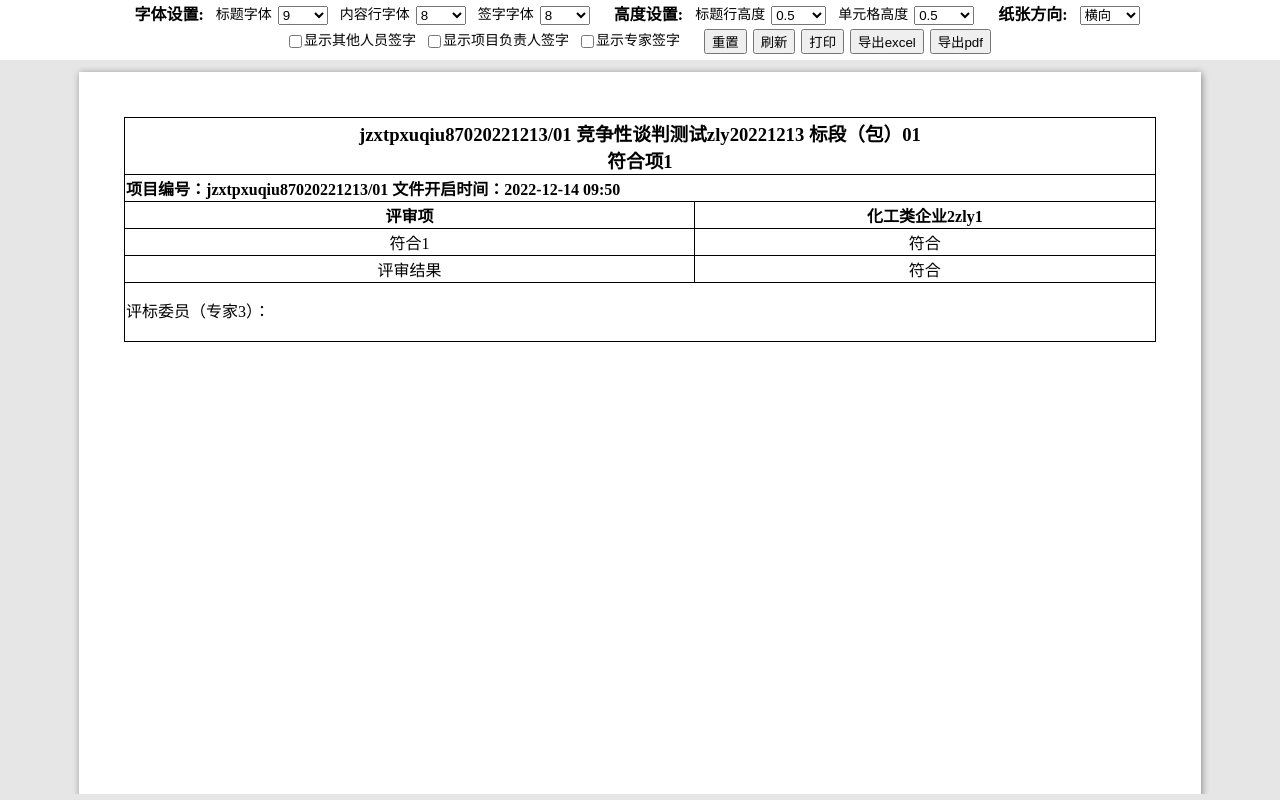
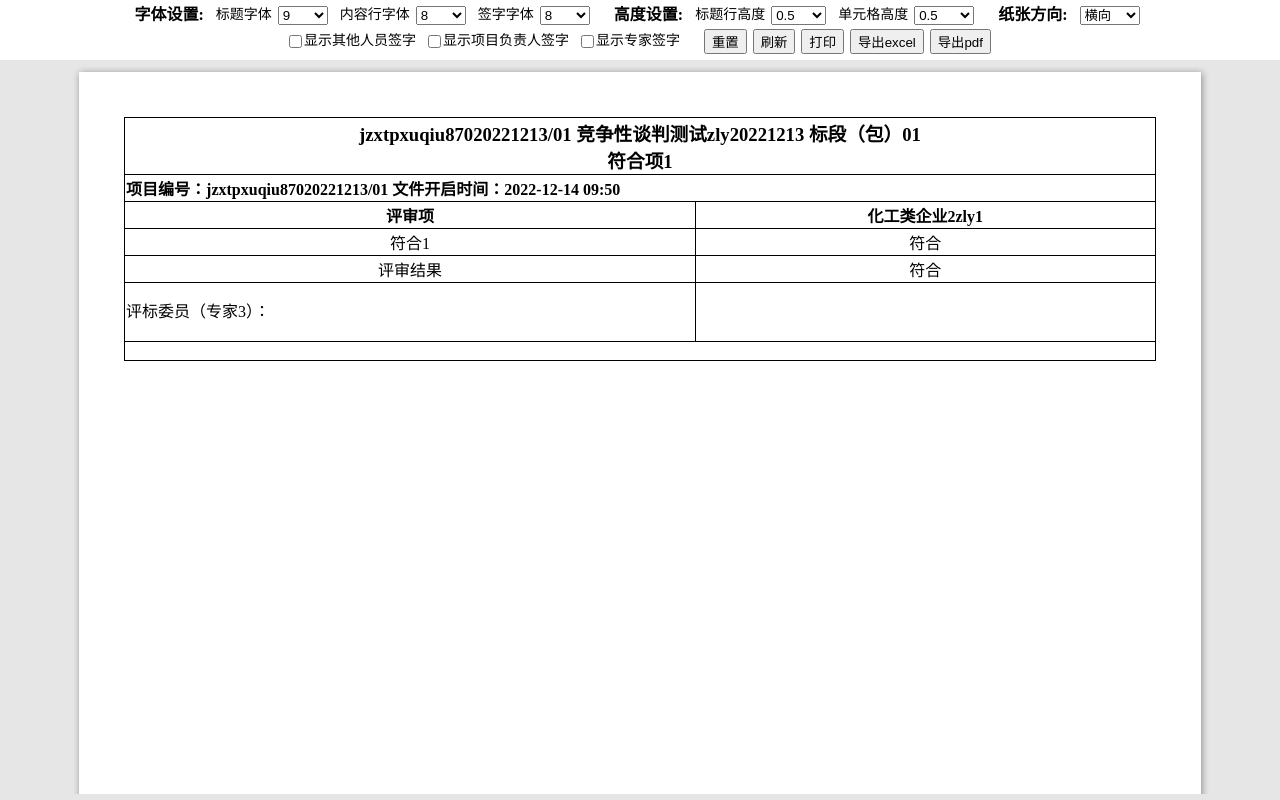
Before and after one commit to johnshere/print-page, a Vue app: page / in a window 1280 px wide. Built offline with nearby package versions, Linux system fonts and the light colour scheme.

Commit message:
feat: border style

```diff
--- a/src/style.scss
+++ b/src/style.scss
@@ -113,7 +113,7 @@
             table {
                 border-spacing: 0;
                 width: 100%;
-                border: unset;
+                border: 1px solid black;
                 border-collapse: collapse;
 
                 th,
@@ -121,26 +121,7 @@
                     text-align: center;
                     white-space: normal;
                     word-break: break-all;
-                    border: 0 solid black;
-                    border-top-width: 1px;
-                    border-right-width: 1px;
-
-                    &:first-child {
-                        border-left-width: 1px;
-                    }
-                }
-
-                thead tr:last-child th,
-                tbody tr:last-child td {
-                    border-bottom-width: 1px;
-                }
-
-                tbody tr:first-child td {
-                    border-top-width: 0 !important;
-                }
-
-                tbody tr td:last-child {
-                    border-right-width: 1px !important;
+                    border: 1px solid black;
                 }
 
                 th {
```
